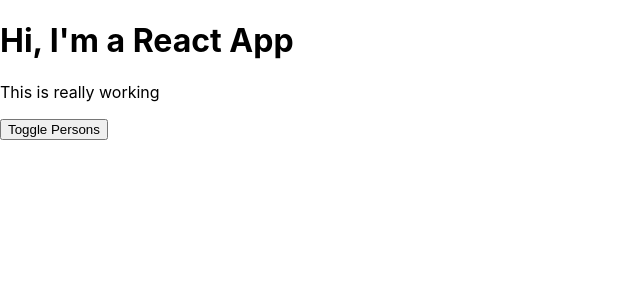
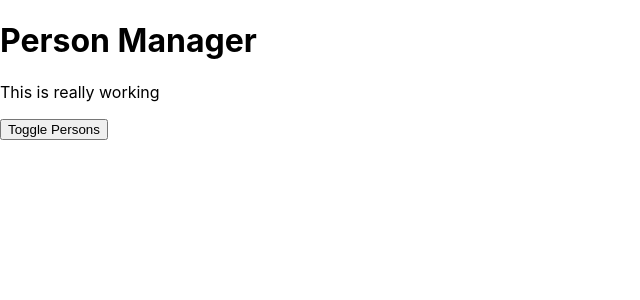
Before and after one commit to ianchou19/React-JS-Best-Practice, a React app: page / in a window 1280 px wide. Shown: the top 300 px of the page, without its empty margins (0-640 px from the left). Built offline with nearby package versions, Linux system fonts and the light colour scheme.

Commit message:
Class-based vs Functional Components

```diff
--- a/src/components/Cockpit/Cockpit.js
+++ b/src/components/Cockpit/Cockpit.js
@@ -18,7 +18,7 @@
 
   return (
     <div className={classes.Cockpit}>
-      <h1>Hi, I'm a React App</h1>
+      <h1>{props.title}</h1>
       <p className={assignedClasses.join(" ")}> This is really working</p>
       <button className={btnClass} onClick={props.clicked}>
         Toggle Persons
--- a/src/containers/App.js
+++ b/src/containers/App.js
@@ -58,6 +58,7 @@
     return (
       <div className={classes.App}>
         <Cockpit
+          title={this.props.appTitle}
           showPersons={this.state.showPersons}
           persons={this.state.persons}
           clicked={this.togglePersonsHandler}
--- a/src/index.js
+++ b/src/index.js
@@ -6,7 +6,7 @@
 
 ReactDOM.render(
   <React.StrictMode>
-    <App />
+    <App appTitle="Person Manager" />
   </React.StrictMode>,
   document.getElementById("root")
 );
```
